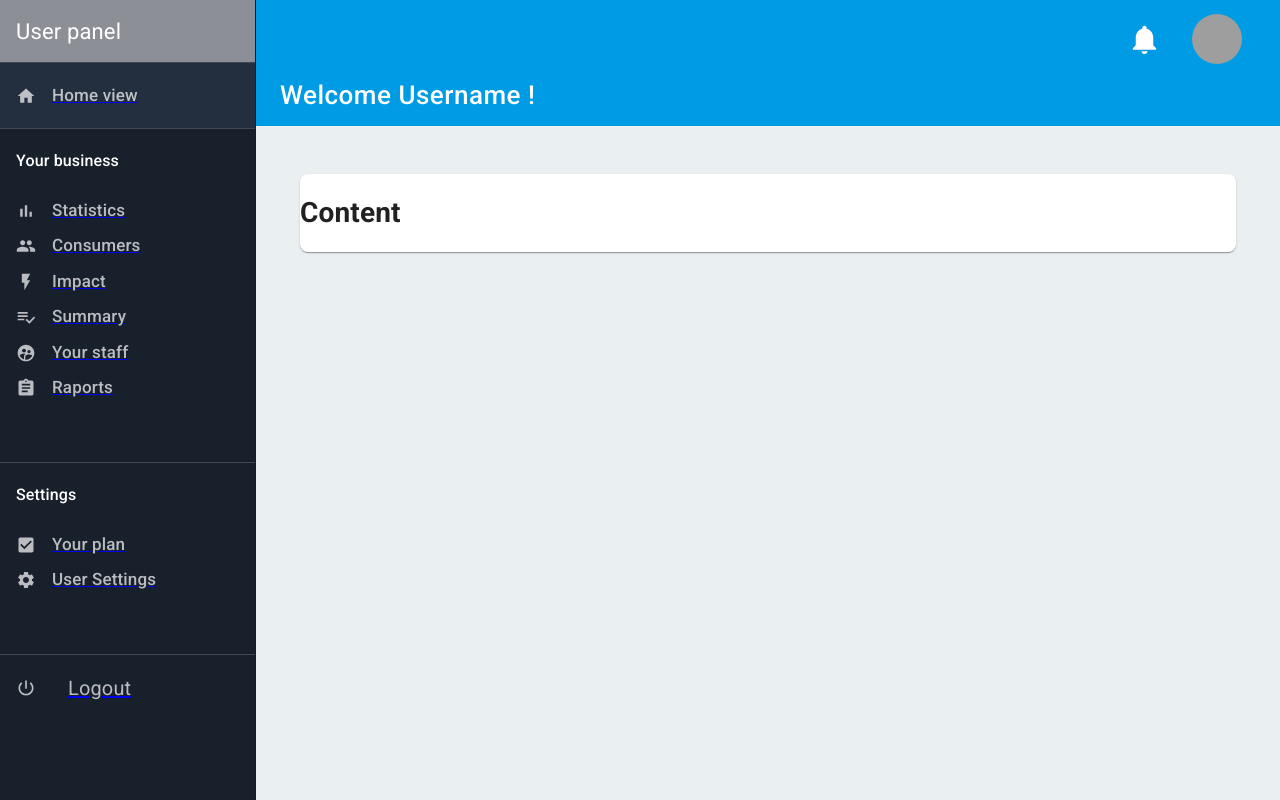
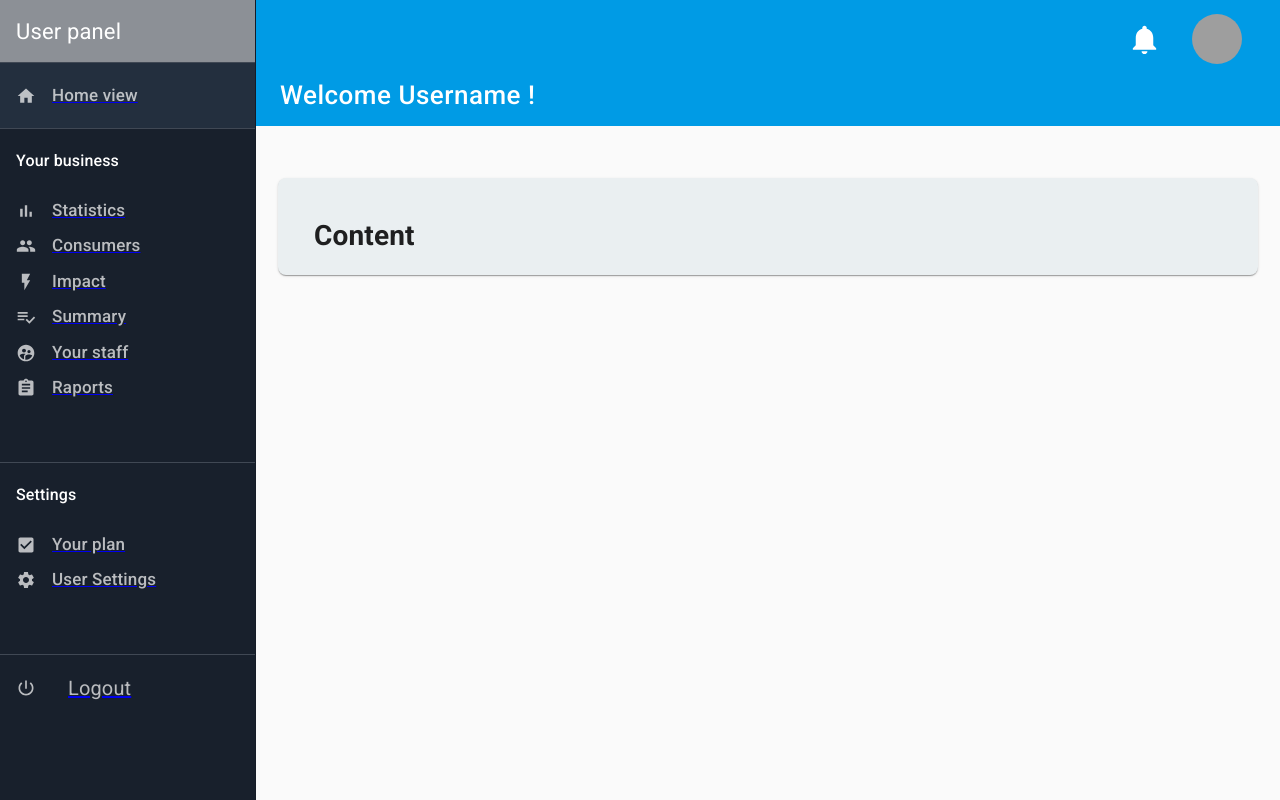
Before and after one commit to urbrob/pekao, a React (Create React App) app in the folder app/: page /user in a window 1280 px wide. Built offline with nearby package versions, Linux system fonts and the light colour scheme; grey boxes are pictures that could not be loaded.

Commit message:
simplify adding content to panel views

```diff
--- a/app/src/Components/UserPanel/MainContent.js
+++ b/app/src/Components/UserPanel/MainContent.js
@@ -6,9 +6,13 @@ import { withStyles } from '@material-ui/core/styles';
 
 const styles = theme => ({
     paper: {
-        maxWidth: 936,
+        maxWidth: 980,
         margin: 'auto',
         overflow: 'hidden',
+        marginTop: "5%",
+        flex: 1,
+        padding: '20px 36px 0',
+        background: '#eaeff1',
     },
     searchBar: {
         borderBottom: '1px solid rgba(0, 0, 0, 0.12)',
--- a/app/src/Components/UserPanel/UserPanel.js
+++ b/app/src/Components/UserPanel/UserPanel.js
@@ -138,11 +138,7 @@ const styles = {
         display: 'flex',
         flexDirection: 'column',
     },
-    mainContent: {
-        flex: 1,
-        padding: '48px 36px 0',
-        background: '#eaeff1',
-    },
+
 };
 
 class UserPanel extends React.Component {
@@ -153,10 +149,25 @@ class UserPanel extends React.Component {
     handleDrawerToggle = () => {
         this.setState(state => ({ mobileOpen: !state.mobileOpen }));
     };
+    renderContent = () =>{
+          const {content} = this.props;
+          switch(content){
+              case 'main':
+                  return(
+                      <MainContent/>
+                      );
+
+              default:
+                  return(
+                      <MainContent/>
+                  )
+
+          }
+
+    };
 
     render() {
         const { classes } = this.props;
-
         return (
             <ThemeProvider theme={theme}>
                 <div className={classes.root}>
@@ -176,8 +187,10 @@ class UserPanel extends React.Component {
                     </nav>
                     <div className={classes.appContent}>
                         <Header onDrawerToggle={this.handleDrawerToggle} />
-                        <main className={classes.mainContent}>
-                            <MainContent/>
+                        <main  >
+                            {
+                              this.renderContent()
+                            }
                         </main>
                     </div>
                 </div>
--- a/app/src/pages/UserPanel/MainUserPanel.js
+++ b/app/src/pages/UserPanel/MainUserPanel.js
@@ -5,8 +5,8 @@ export class MainUserPanel extends Component {
     render() {
         return (
             <React.Fragment>
-                <UserPanel>
-
+                <UserPanel
+                    content={'main'}>
                 </UserPanel>
             </React.Fragment>
 
```
